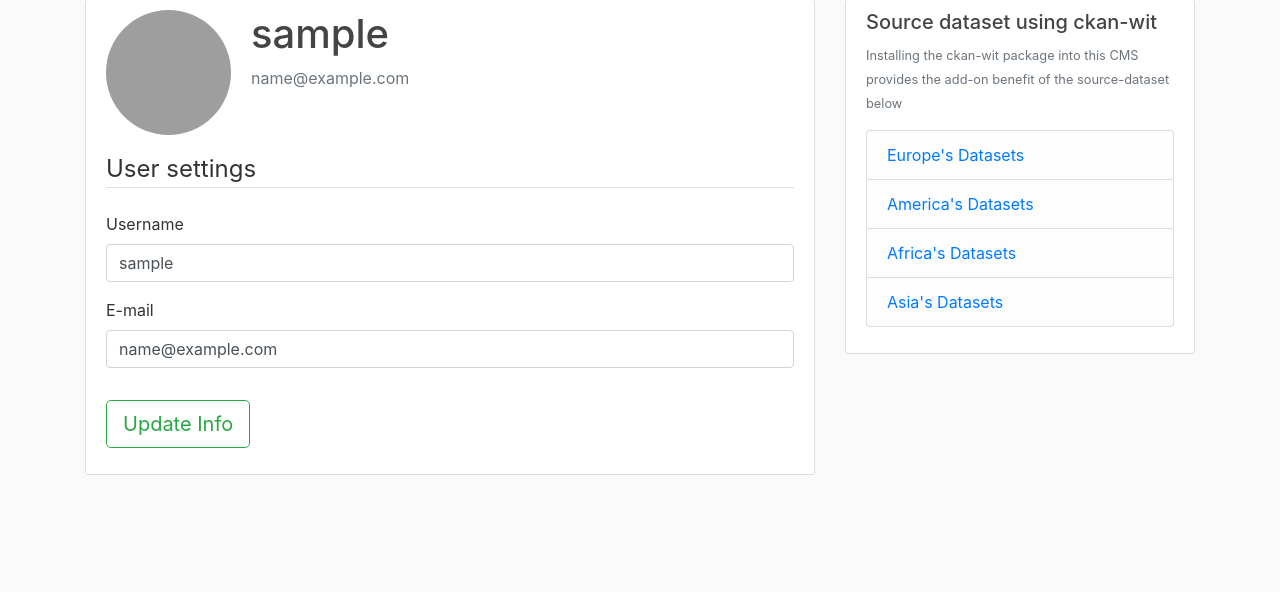
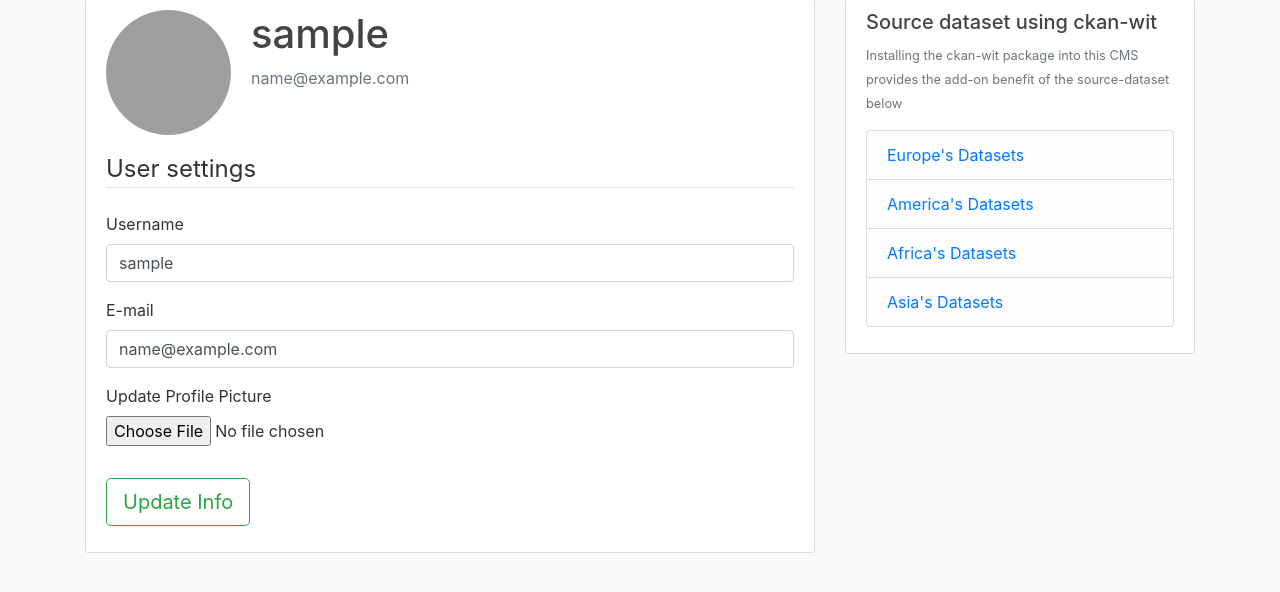
Before and after one commit to Ethel-Ecc/edms, a Flask app: page /user_account in a window 1280 px wide. Shown: the part 81-673 px from the top of the page. Run offline with Flask 2, Linux system fonts and the light colour scheme; the visitor is signed in with stand-in values (Sample User, id 1); data comes from the database, SQL or seed files in the repository; some libraries are stand-ins or nearby versions; grey boxes are pictures that could not be loaded.

Commit message:
added the user-account module

```diff
--- a/edms/forms.py
+++ b/edms/forms.py
@@ -1,4 +1,5 @@
 from flask_wtf import FlaskForm
+from flask_wtf.file import FileField, FileAllowed, FileStorage
 from flask_login import current_user
 from wtforms import StringField, PasswordField, SubmitField, BooleanField
 from wtforms.validators import DataRequired, Length, Email, EqualTo, ValidationError
@@ -34,6 +35,7 @@ class UserLoginForm(FlaskForm):
 class UserUpdateAccount(FlaskForm):
     username = StringField('Username', validators=[DataRequired(), Length(min=3, max=20)])
     email = StringField('E-mail', validators=[DataRequired(), Email()])
+    picture = FileField('Update Profile Picture', validators=[FileAllowed(['jpg', 'png', 'jpeg'])])
     submit = SubmitField('Update Info')
 
     def validate_username(self, username):
--- a/edms/templates/pages/user_account.html
+++ b/edms/templates/pages/user_account.html
@@ -10,7 +10,7 @@
         </div>
 
     <!-- Form Object goes in here -->
-        <form action="" method="post">
+        <form action="" method="post" enctype="multipart/form-data">
 
             {{ form.hidden_tag() }} <!-- This handles the CSRF with respect to forms -->
 
@@ -45,6 +45,17 @@
                         {{ form.email(class='form-control form-control.lg') }}
                     {% endif %}
                 </div>
+
+                <!-- Profile Picture edit -->
+                <div class="form-group">
+                    {{ form.picture.label() }}
+                    {{ form.picture(class='form-control-file') }}
+                    {% if form.picture.errors %}
+                        {% for error in form.picture.errors %}
+                                <span class="text-danger" >{{ error }}</span> <br>
+                        {% endfor %}
+                    {% endif %}
+                </div>
             </fieldset>
             <!-- This submit button for submitting the form -->
             <div class="form-group">
```
